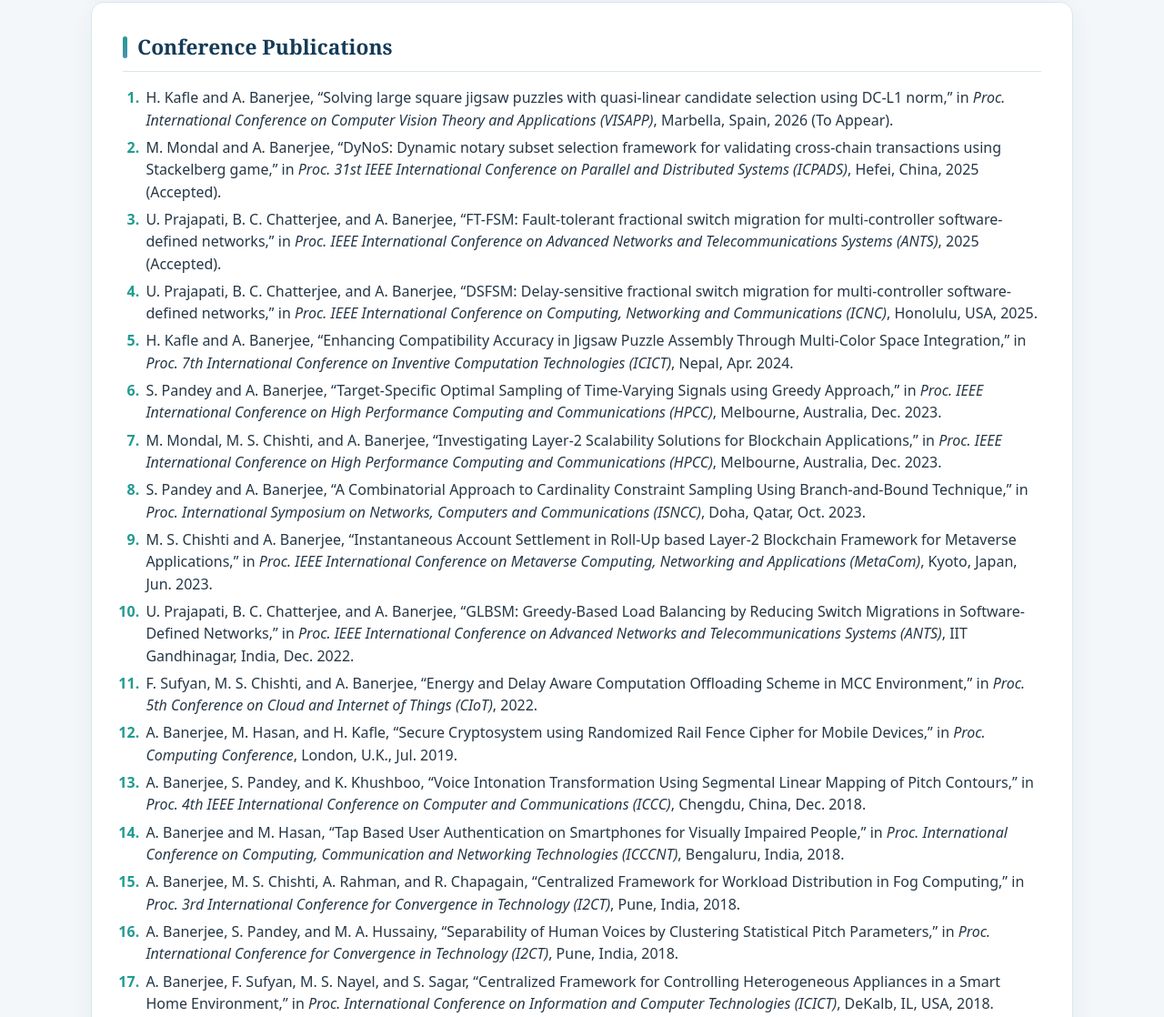
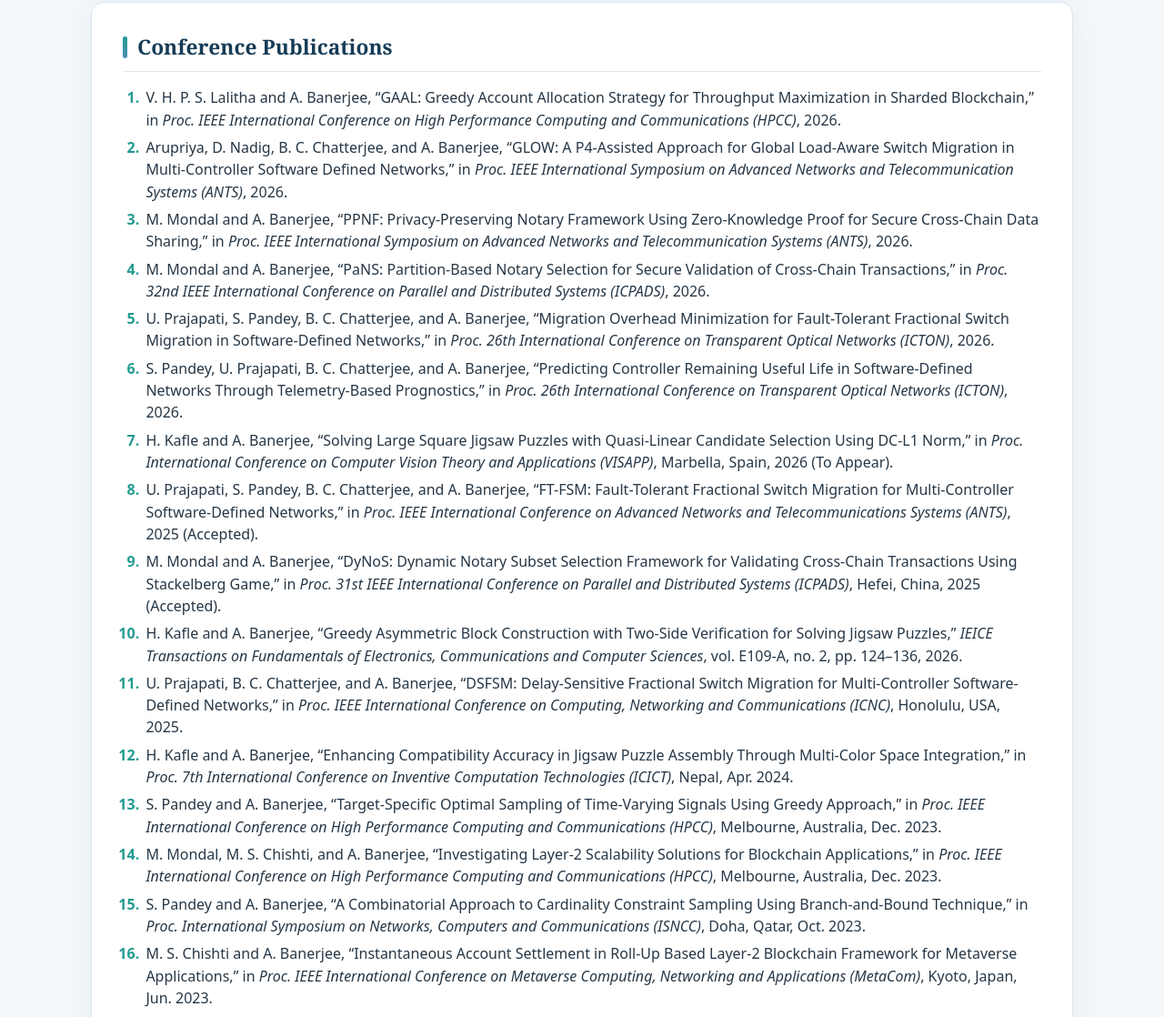
Before and after one commit to amit-banerjee-webpage/main, a plain HTML site: page index.html in a window 1280 px wide. Shown: the part 2220-3338 px from the top of the page at 91% size. Drawn offline with Linux system fonts and the light colour scheme.

Commit message:
Update index.html

```diff
--- a/index.html
+++ b/index.html
@@ -219,28 +219,64 @@
       <li>H.-C. Lee, A. Banerjee, Y.-M. Fang, B.-J. Lee, and C.-T. King, “Design of a multi-functional wireless sensor for in-situ monitoring of debris flows,” <em>IEEE Transactions on Instrumentation and Measurement</em>, vol. 59(11), pp. 2958–2967, November 2010.</li>
       </ol></section>
       <section class="card content-card" id="conferences"><h2>Conference Publications</h2><ol>
-      <li>H. Kafle and A. Banerjee, “Solving large square jigsaw puzzles with quasi-linear candidate selection using DC-L1 norm,” in <i>Proc. International Conference on Computer Vision Theory and Applications (VISAPP)</i>, Marbella, Spain, 2026 (To Appear).</li>
-      <li>M. Mondal and A. Banerjee, “DyNoS: Dynamic notary subset selection framework for validating cross-chain transactions using Stackelberg game,” in <i>Proc. 31st IEEE International Conference on Parallel and Distributed Systems (ICPADS)</i>, Hefei, China, 2025 (Accepted).</li>
-      <li>U. Prajapati, B. C. Chatterjee, and A. Banerjee, “FT-FSM: Fault-tolerant fractional switch migration for multi-controller software-defined networks,” in <i>Proc. IEEE International Conference on Advanced Networks and Telecommunications Systems (ANTS)</i>, 2025 (Accepted).</li>
-      <li>U. Prajapati, B. C. Chatterjee, and A. Banerjee, “DSFSM: Delay-sensitive fractional switch migration for multi-controller software-defined networks,” in <i>Proc. IEEE International Conference on Computing, Networking and Communications (ICNC)</i>, Honolulu, USA, 2025.</li>
+<li>V. H. P. S. Lalitha and A. Banerjee, “GAAL: Greedy Account Allocation Strategy for Throughput Maximization in Sharded Blockchain,” in <i>Proc. IEEE International Conference on High Performance Computing and Communications (HPCC)</i>, 2026.</li>
+
+<li>Arupriya, D. Nadig, B. C. Chatterjee, and A. Banerjee, “GLOW: A P4-Assisted Approach for Global Load-Aware Switch Migration in Multi-Controller Software Defined Networks,” in <i>Proc. IEEE International Symposium on Advanced Networks and Telecommunication Systems (ANTS)</i>, 2026.</li>
+
+<li>M. Mondal and A. Banerjee, “PPNF: Privacy-Preserving Notary Framework Using Zero-Knowledge Proof for Secure Cross-Chain Data Sharing,” in <i>Proc. IEEE International Symposium on Advanced Networks and Telecommunication Systems (ANTS)</i>, 2026.</li>
+
+<li>M. Mondal and A. Banerjee, “PaNS: Partition-Based Notary Selection for Secure Validation of Cross-Chain Transactions,” in <i>Proc. 32nd IEEE International Conference on Parallel and Distributed Systems (ICPADS)</i>, 2026.</li>
+
+<li>U. Prajapati, S. Pandey, B. C. Chatterjee, and A. Banerjee, “Migration Overhead Minimization for Fault-Tolerant Fractional Switch Migration in Software-Defined Networks,” in <i>Proc. 26th International Conference on Transparent Optical Networks (ICTON)</i>, 2026.</li>
+
+<li>S. Pandey, U. Prajapati, B. C. Chatterjee, and A. Banerjee, “Predicting Controller Remaining Useful Life in Software-Defined Networks Through Telemetry-Based Prognostics,” in <i>Proc. 26th International Conference on Transparent Optical Networks (ICTON)</i>, 2026.</li>
+
+<li>H. Kafle and A. Banerjee, “Solving Large Square Jigsaw Puzzles with Quasi-Linear Candidate Selection Using DC-L1 Norm,” in <i>Proc. International Conference on Computer Vision Theory and Applications (VISAPP)</i>, Marbella, Spain, 2026 (To Appear).</li>
+
+<li>U. Prajapati, S. Pandey, B. C. Chatterjee, and A. Banerjee, “FT-FSM: Fault-Tolerant Fractional Switch Migration for Multi-Controller Software-Defined Networks,” in <i>Proc. IEEE International Conference on Advanced Networks and Telecommunications Systems (ANTS)</i>, 2025 (Accepted).</li>
+
+<li>M. Mondal and A. Banerjee, “DyNoS: Dynamic Notary Subset Selection Framework for Validating Cross-Chain Transactions Using Stackelberg Game,” in <i>Proc. 31st IEEE International Conference on Parallel and Distributed Systems (ICPADS)</i>, Hefei, China, 2025 (Accepted).</li>
+
+<li>H. Kafle and A. Banerjee, “Greedy Asymmetric Block Construction with Two-Side Verification for Solving Jigsaw Puzzles,” <i>IEICE Transactions on Fundamentals of Electronics, Communications and Computer Sciences</i>, vol. E109-A, no. 2, pp. 124–136, 2026.</li>
+
+<li>U. Prajapati, B. C. Chatterjee, and A. Banerjee, “DSFSM: Delay-Sensitive Fractional Switch Migration for Multi-Controller Software-Defined Networks,” in <i>Proc. IEEE International Conference on Computing, Networking and Communications (ICNC)</i>, Honolulu, USA, 2025.</li>
+
 <li>H. Kafle and A. Banerjee, “Enhancing Compatibility Accuracy in Jigsaw Puzzle Assembly Through Multi-Color Space Integration,” in <i>Proc. 7th International Conference on Inventive Computation Technologies (ICICT)</i>, Nepal, Apr. 2024.</li>
-      <li>S. Pandey and A. Banerjee, “Target-Specific Optimal Sampling of Time-Varying Signals using Greedy Approach,” in <i>Proc. IEEE International Conference on High Performance Computing and Communications (HPCC)</i>, Melbourne, Australia, Dec. 2023.</li>
+
+<li>S. Pandey and A. Banerjee, “Target-Specific Optimal Sampling of Time-Varying Signals Using Greedy Approach,” in <i>Proc. IEEE International Conference on High Performance Computing and Communications (HPCC)</i>, Melbourne, Australia, Dec. 2023.</li>
+
 <li>M. Mondal, M. S. Chishti, and A. Banerjee, “Investigating Layer-2 Scalability Solutions for Blockchain Applications,” in <i>Proc. IEEE International Conference on High Performance Computing and Communications (HPCC)</i>, Melbourne, Australia, Dec. 2023.</li>
+
 <li>S. Pandey and A. Banerjee, “A Combinatorial Approach to Cardinality Constraint Sampling Using Branch-and-Bound Technique,” in <i>Proc. International Symposium on Networks, Computers and Communications (ISNCC)</i>, Doha, Qatar, Oct. 2023.</li>
-      <li>M. S. Chishti and A. Banerjee, “Instantaneous Account Settlement in Roll-Up based Layer-2 Blockchain Framework for Metaverse Applications,” in <i>Proc. IEEE International Conference on Metaverse Computing, Networking and Applications (MetaCom)</i>, Kyoto, Japan, Jun. 2023.</li>
+
+<li>M. S. Chishti and A. Banerjee, “Instantaneous Account Settlement in Roll-Up Based Layer-2 Blockchain Framework for Metaverse Applications,” in <i>Proc. IEEE International Conference on Metaverse Computing, Networking and Applications (MetaCom)</i>, Kyoto, Japan, Jun. 2023.</li>
+
 <li>U. Prajapati, B. C. Chatterjee, and A. Banerjee, “GLBSM: Greedy-Based Load Balancing by Reducing Switch Migrations in Software-Defined Networks,” in <i>Proc. IEEE International Conference on Advanced Networks and Telecommunications Systems (ANTS)</i>, IIT Gandhinagar, India, Dec. 2022.</li>
+
 <li>F. Sufyan, M. S. Chishti, and A. Banerjee, “Energy and Delay Aware Computation Offloading Scheme in MCC Environment,” in <i>Proc. 5th Conference on Cloud and Internet of Things (CIoT)</i>, 2022.</li>
-      <li>A. Banerjee, M. Hasan, and H. Kafle, “Secure Cryptosystem using Randomized Rail Fence Cipher for Mobile Devices,” in <i>Proc. Computing Conference</i>, London, U.K., Jul. 2019.</li>
+
+<li>A. Banerjee, M. Hasan, and H. Kafle, “Secure Cryptosystem Using Randomized Rail Fence Cipher for Mobile Devices,” in <i>Proc. Computing Conference</i>, London, U.K., Jul. 2019.</li>
+
 <li>A. Banerjee, S. Pandey, and K. Khushboo, “Voice Intonation Transformation Using Segmental Linear Mapping of Pitch Contours,” in <i>Proc. 4th IEEE International Conference on Computer and Communications (ICCC)</i>, Chengdu, China, Dec. 2018.</li>
+
 <li>A. Banerjee and M. Hasan, “Tap Based User Authentication on Smartphones for Visually Impaired People,” in <i>Proc. International Conference on Computing, Communication and Networking Technologies (ICCCNT)</i>, Bengaluru, India, 2018.</li>
+
 <li>A. Banerjee, M. S. Chishti, A. Rahman, and R. Chapagain, “Centralized Framework for Workload Distribution in Fog Computing,” in <i>Proc. 3rd International Conference for Convergence in Technology (I2CT)</i>, Pune, India, 2018.</li>
+
 <li>A. Banerjee, S. Pandey, and M. A. Hussainy, “Separability of Human Voices by Clustering Statistical Pitch Parameters,” in <i>Proc. International Conference for Convergence in Technology (I2CT)</i>, Pune, India, 2018.</li>
+
 <li>A. Banerjee, F. Sufyan, M. S. Nayel, and S. Sagar, “Centralized Framework for Controlling Heterogeneous Appliances in a Smart Home Environment,” in <i>Proc. International Conference on Information and Computer Technologies (ICICT)</i>, DeKalb, IL, USA, 2018.</li>
+
 <li>A. Banerjee, M. S. Chishti, and G. Kumar, “On Exploring NFC for Half-Duplex Communication in Read/Write Mode,” in <i>Proc. International Conference on Modeling, Optimization and Networks (MoWNeT)</i>, Avignon, France, 2017.</li>
+
 <li>L. C. Hsu, C. T. King, and A. Banerjee, “On Broadcasting in Wireless Sensor Networks with Irregular and Dynamic Radio Coverage,” in <i>Proc. International Conference on Parallel Processing (ICPP)</i>, Xi’an, China, 2007.</li>
+
 <li>A. Banerjee and C. T. King, “Building Ring-Like Overlays on Wireless Ad Hoc and Sensor Networks,” in <i>Proc. IEEE International Conference on Mobile Ad Hoc and Sensor Systems (MASS)</i>, Vancouver, Canada, 2006.</li>
+
 <li>J. Y. Lee, H. C. Hsiao, C. T. King, and A. Banerjee, “Canal: A Distributed Service Composition System Using Mobile Agents,” in <i>Proc. International Conference on Information Technology: Research and Education (ITRE)</i>, Hsinchu, Taiwan, 2005.</li>
-      <li>A. Banerjee, C. T. King, and H. C. Hsiao, “Embedding a Cluster-based Overlay Mesh in Mobile Ad hoc Networks without Cluster Heads,” in <i>Proc. International Conference on Parallel Processing (ICPP)</i>, Oslo, Norway, 2005.</li>
+
+<li>A. Banerjee, C. T. King, and H. C. Hsiao, “Embedding a Cluster-Based Overlay Mesh in Mobile Ad Hoc Networks Without Cluster Heads,” in <i>Proc. International Conference on Parallel Processing (ICPP)</i>, Oslo, Norway, 2005.</li>
+
 <li>H. C. Hsiao, P. S. Huang, A. Banerjee, and C. T. King, “Taking Advantage of the Overlay Geometrical Structures for Mobile Agent Communications,” in <i>Proc. IEEE International Parallel and Distributed Processing Symposium (IPDPS)</i>, Santa Fe, NM, USA, 2004.</li>
       </ol></section>
       <section class="card content-card" id="teaching"><h2>Teaching</h2><ol>
```
Lines whose indentation alone changed are shown as unchanged.
